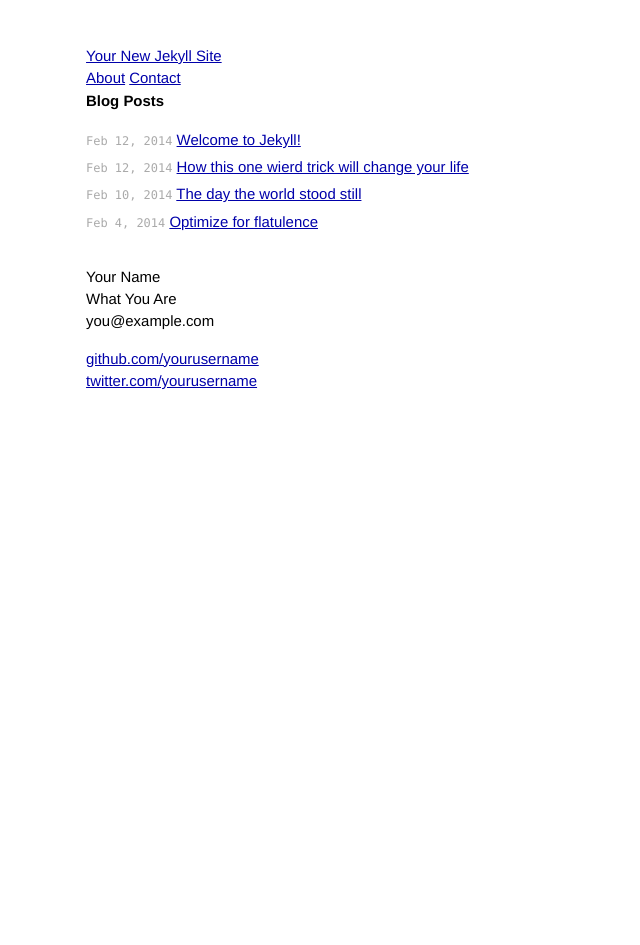
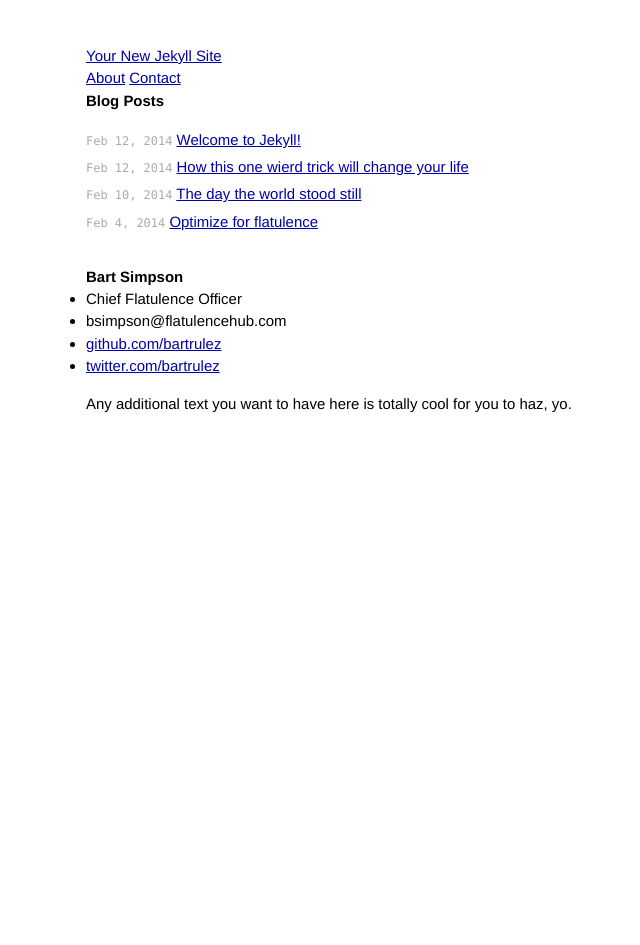
Before and after one commit to jglovier/jekyll-new, a Jekyll site: the page built from index.html, in a window 1280 px wide. Shown: the whole page, without its empty margins (240-880 px from the left). Built offline with Jekyll 4.4.1, drawn with Linux system fonts in a browser that asks for light colours; Markdown is read by kramdown in place of the engine named in the settings.

Commit message:
Some new markup for the footer

```diff
--- a/_includes/footer.html
+++ b/_includes/footer.html
@@ -1,15 +1,23 @@
           <footer class="site-footer">
-            <div class="contact">
-              <p>
-                Your Name<br />
-                What You Are<br />
-                you@example.com
-              </p>
+
+            <h2 class="footer-heading">Bart Simpson</h2>
+
+            <div class="footer-col-1 column">
+              <ul>
+                <li>Chief Flatulence Officer</li>
+                <li>bsimpson@flatulencehub.com</li>
+              </ul>
             </div>
-            <div class="contact">
-              <p>
-                <a href="https://github.com/yourusername">github.com/yourusername</a><br />
-                <a href="https://twitter.com/yourusername">twitter.com/yourusername</a><br />
-              </p>
+
+            <div class="footer-col-2 column">
+              <ul>
+                <li><a href="https://github.com/yourusername">github.com/bartrulez</a></li>
+                <li><a href="https://twitter.com/yourusername">twitter.com/bartrulez</a></li>
+              </ul>
             </div>
+
+            <div class="footer-col-3 column">
+              <p class="text">Any additional text you want to have here is totally cool for you to haz, yo.</p>
+            </div>
+
           </footer>
```
